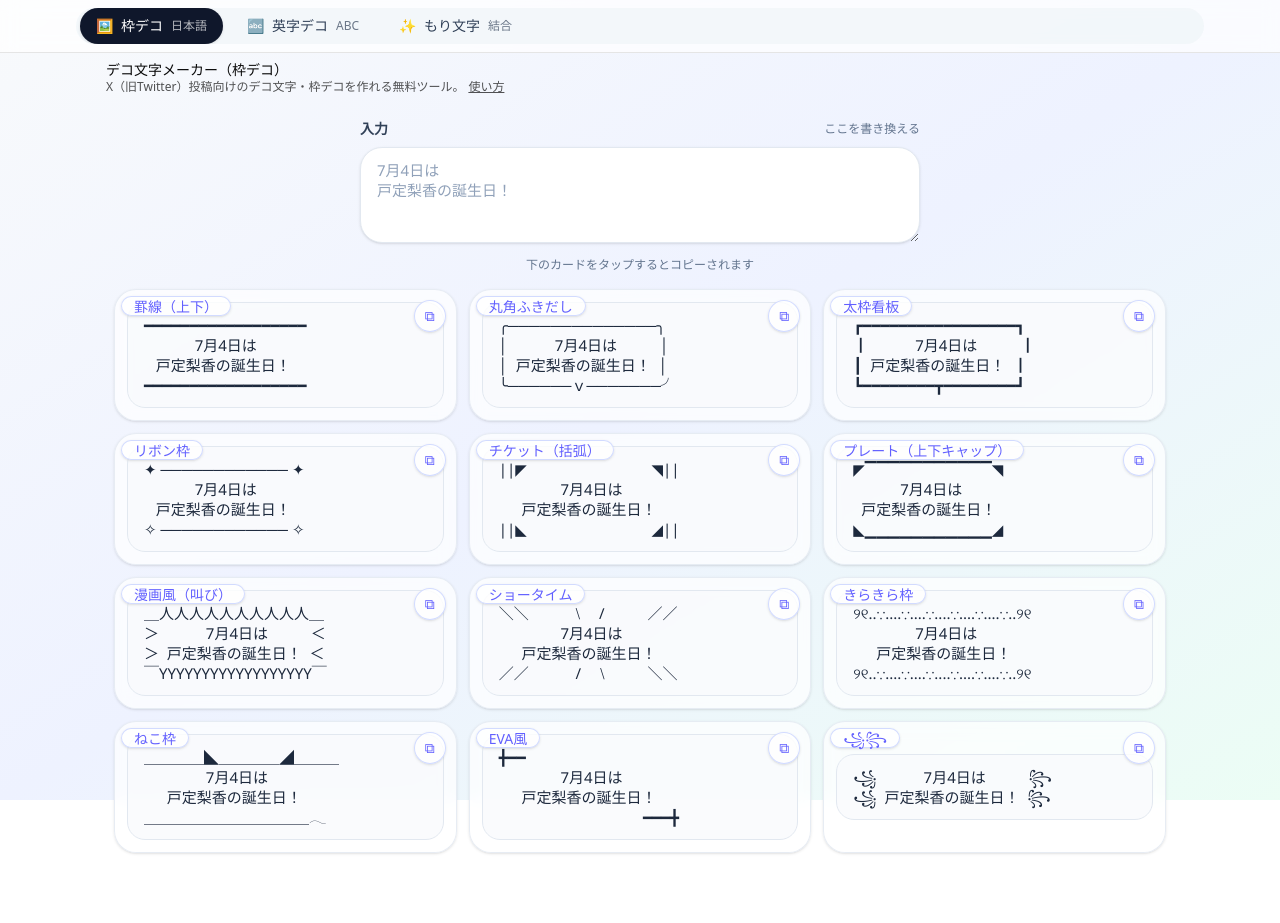
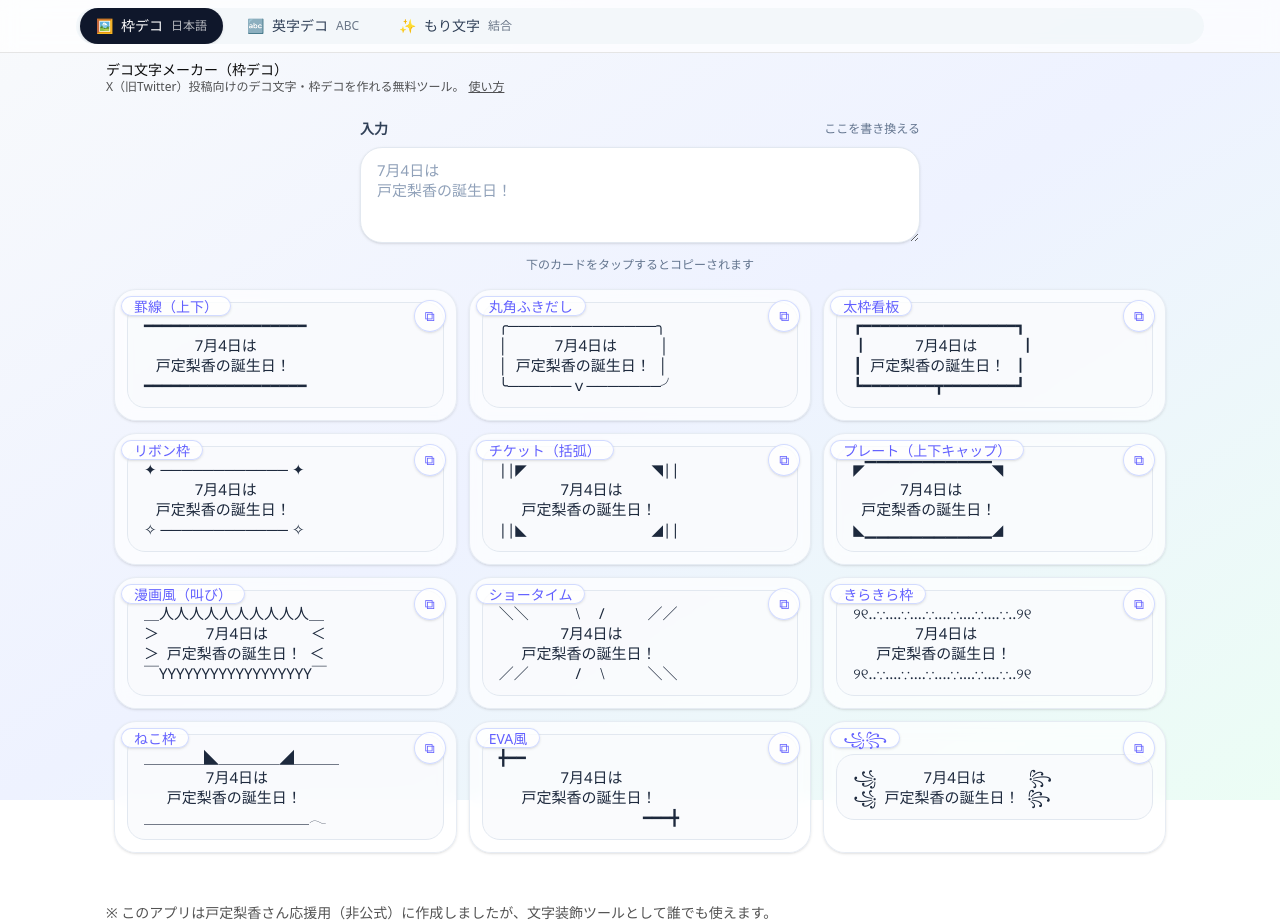
Before and after one commit to katsu1101/text-decoration-app, a Next.js app: page / in a window 1280 px wide. Before the commit the page ends 895 px from the top, so only its background shows below. Built offline with nearby package versions, Linux system fonts and the light colour scheme.

Commit message:
ネタ的説明文を追加

```diff
--- a/src/app/(tool)/page.tsx
+++ b/src/app/(tool)/page.tsx
@@ -24,6 +24,11 @@ export default function Page() {
         </p>
       </section>
       <ClientPage mode="waku"/>
+      <section className="px-4 pt-2 max-w-[1100px] mx-auto">
+        <p className="text-sm opacity-70">
+          ※ このアプリは戸定梨香さん応援用（非公式）に作成しましたが、文字装飾ツールとして誰でも使えます。
+        </p>
+      </section>
     </>
   );
 }
--- a/src/app/guide/page.tsx
+++ b/src/app/guide/page.tsx
@@ -13,6 +13,9 @@ export default function Page() {
       <h1 className="text-2xl font-bold">使い方ガイド</h1>
       <p className="text-sm opacity-80">
         各モードの「手順」「注意点」「よくある質問」をまとめています。
+      </p>
+      <p className="text-sm opacity-70">
+        ※ このアプリは戸定梨香さん応援用（非公式）に作成しましたが、文字装飾ツールとして誰でも使えます。
       </p>
 
       <ul className="list-disc list-inside space-y-2">
```
